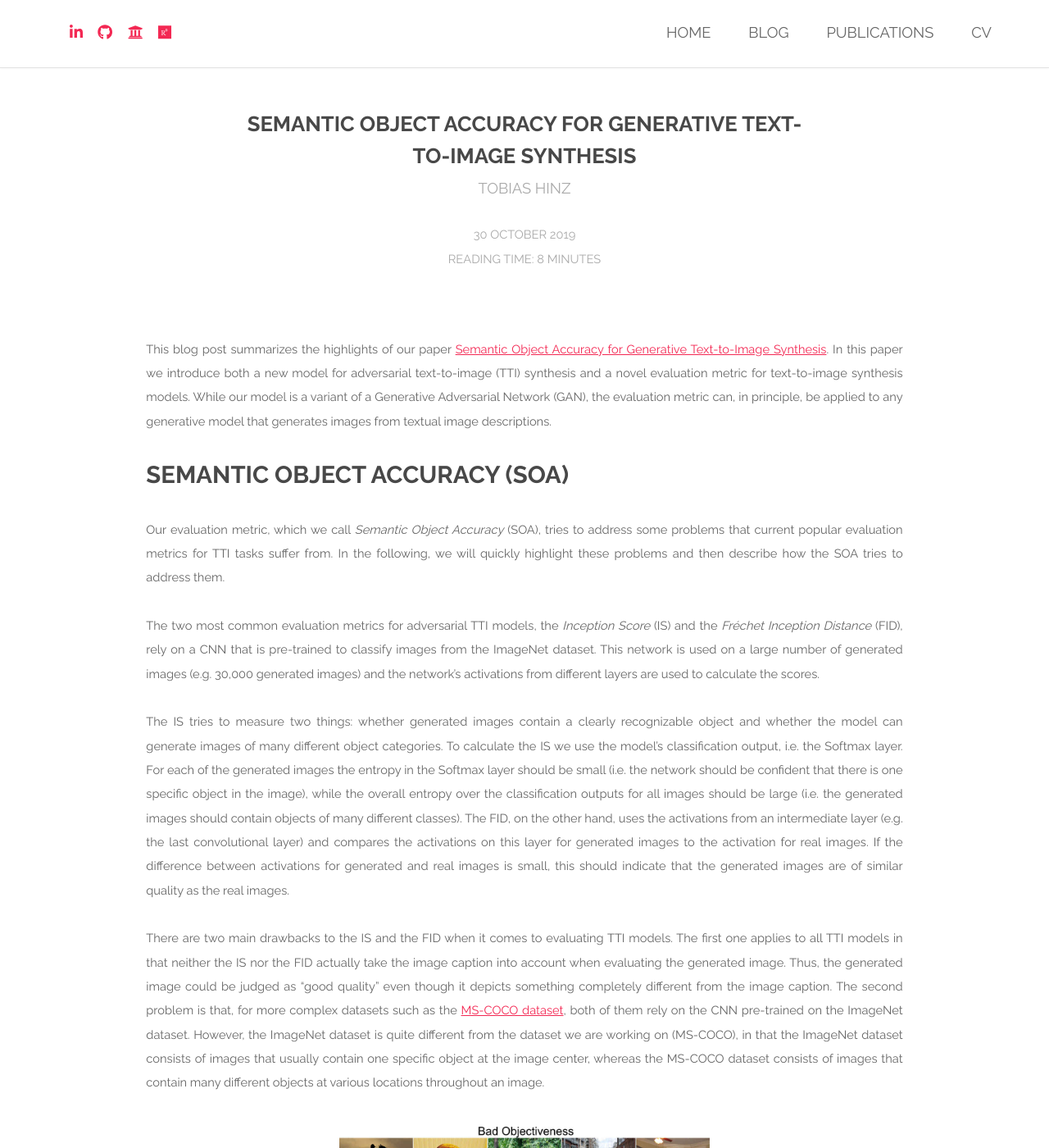
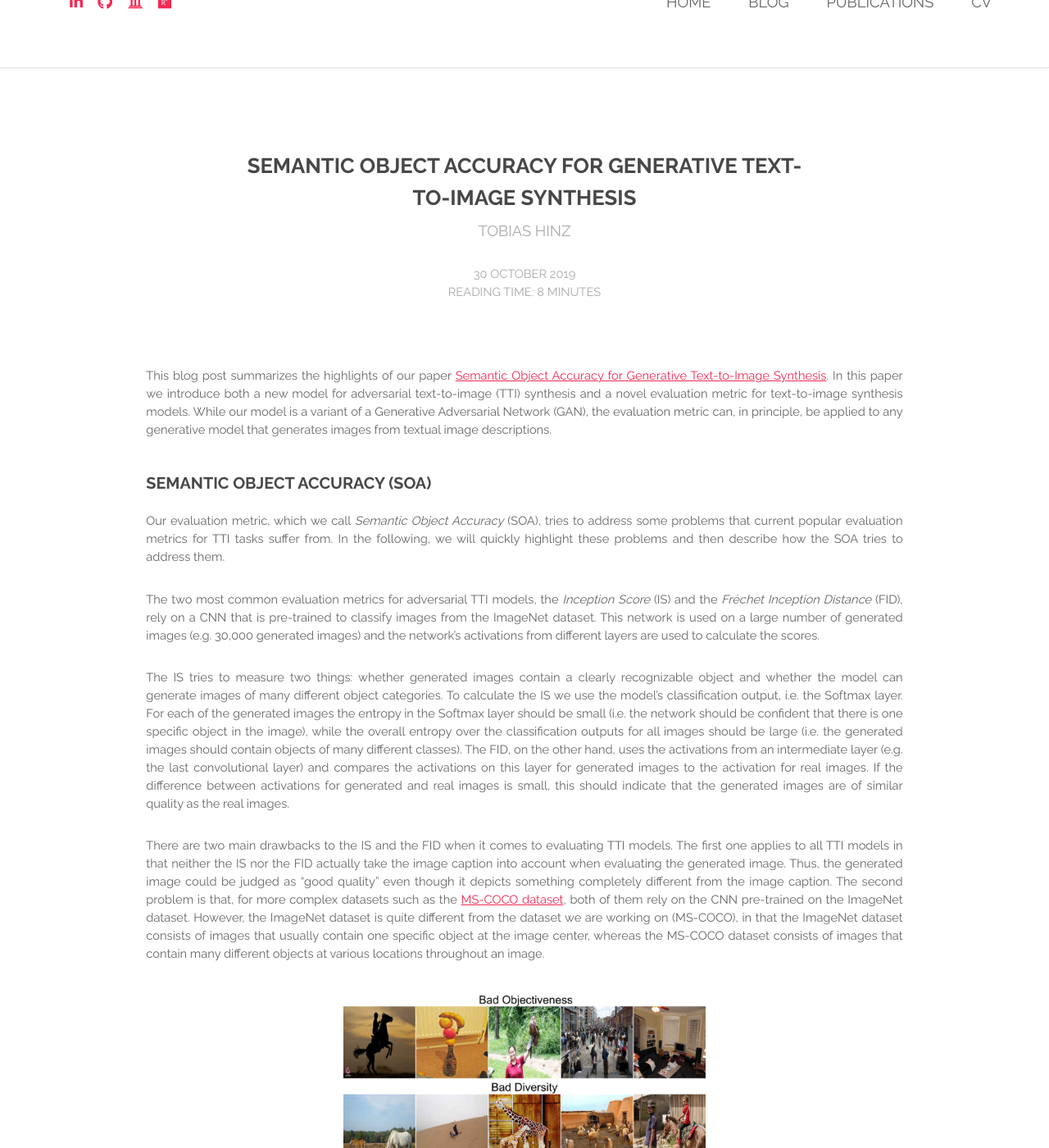
Before and after one commit to tohinz/tohinz.github.io, a Jekyll site: the page built from _posts/2019-10-30-semantic-object-accuracy-for-generative-text-to-image-synthesis.md, in a window 1280 px wide and 1400 px high. Shown: the whole window at 82% size. Built offline with Jekyll 4.4.1, drawn with Linux system fonts in a browser that asks for light colours; cached includes are drawn as plain includes; nearby versions of some CDN libraries; comment, search, counter and statistics services are not loaded.

Commit message:
update layout

```diff
--- a/_posts/2019-10-30-semantic-object-accuracy-for-generative-text-to-image-synthesis.md
+++ b/_posts/2019-10-30-semantic-object-accuracy-for-generative-text-to-image-synthesis.md
@@ -13,7 +13,7 @@
 
 
 
-# Semantic Object Accuracy (SOA)
+### Semantic Object Accuracy (SOA)
 
 Our evaluation metric, which we call *Semantic Object Accuracy* (SOA), tries to address some problems that current popular evaluation metrics for TTI tasks suffer from. In the following, we will quickly highlight these problems and then describe how the SOA tries to address them.
 
@@ -51,11 +51,11 @@
 
 
 
-# Our Model
+### Our Model
 
 The model is an extension and adaptation of our [ICLR paper](https://arxiv.org/abs/1901.00686){:target="_blank"} from this year. It adds object pathways to the generator and discriminator of a Generative Adversarial Net (GAN). These object pathways are responsible for explicitly modeling individual objects within images and do improve the performance considerably compared to the baseline [AttnGAN](https://arxiv.org/abs/1711.10485){:target="_blank"} model. In contrast to the previous model we have object pathways on all discriminators, as well as on multiple layers throughout the generator. Furthermore, we update the loss function that is used to train the generator and increase the number of objects with which we train. For further details please refer to Section 3 (Approach) in our [paper](https://arxiv.org/abs/1910.13321){:target="_blank"}.
 
-# Evaluation
+### Evaluation
 
 We evaluate both our model and several state-of-the-art approaches with available pre-trained models. Besides calculating the SOA scores for all of these models we also compare the IS, FID, and R-precision.
 
--- a/css/main.css
+++ b/css/main.css
@@ -20,7 +20,7 @@
 
 	figure {
 		position: relative;
-		margin: 0;
+		margin: 10px;
 		padding: 10px;
 		border: 0;
 		font-size: 100%;
@@ -39,10 +39,6 @@
 
 	article, aside, details, figcaption, figure, footer, header, hgroup, menu, nav, section {
 		display: block;
-	}
-
-	body {
-		line-height: 1;
 	}
 
 	ol, ul {
@@ -1626,7 +1622,7 @@
 		font-family: "Raleway", Arial, Helvetica, sans-serif;
 		font-size: 13pt;
 		font-weight: 400;
-		line-height: 2em;
+		line-height: 1.5em;
 	}
 
 		@media screen and (max-width: 1680px) {
@@ -1695,7 +1691,7 @@
 		color: #484848;
 		font-weight: 700;
 		line-height: 1em;
-		margin: 0 0 1em 0;
+		margin: 2em 0 1em 0;
 		text-transform: uppercase;
 	}
 
@@ -2413,12 +2409,12 @@
 	}
 
 		ol li {
-			padding-left: 0.25em;
+			padding-left: 0.5em;
 		}
 
 	ul {
 		list-style: disc;
-		margin: 0 0 2em 0;
+		margin: -2em 0 2em 0;
 		padding-left: 1em;
 	}
 
```
Also changed, not shown: _posts/2020-03-24-improved-techniques-for-training-single-image-gans.md (line endings or trailing spaces).
